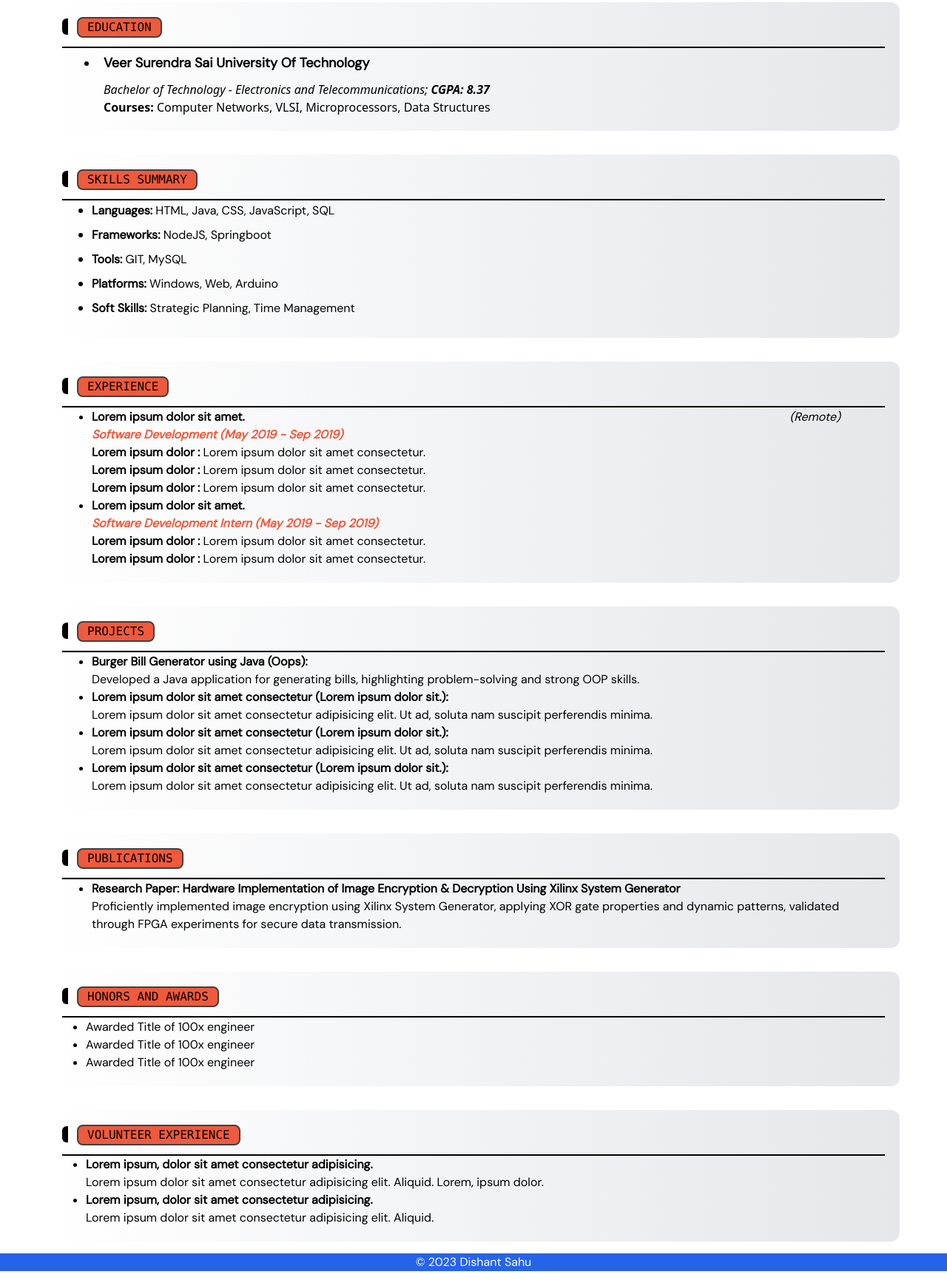
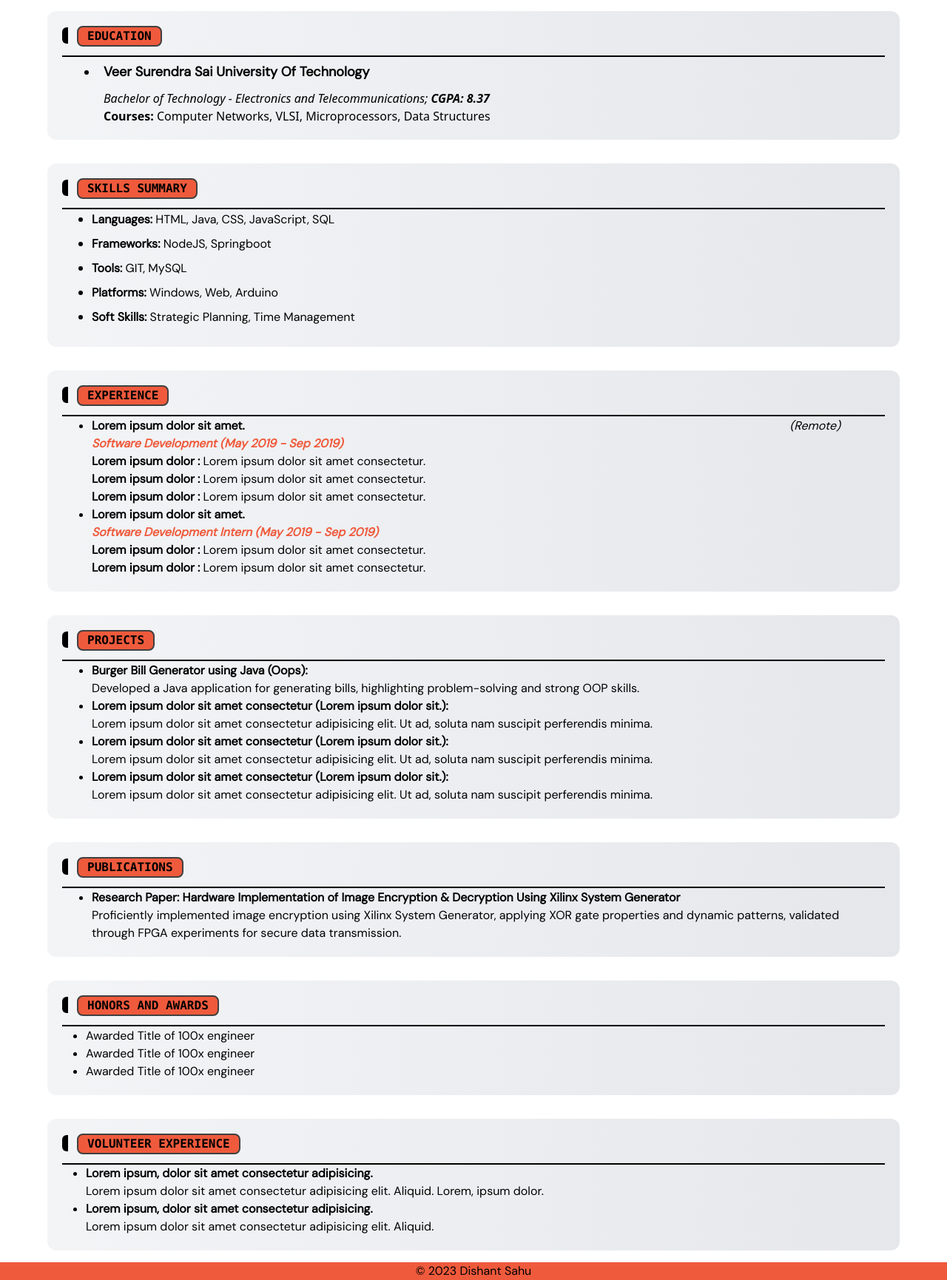
Before and after one commit to dishant-08/html-tcss, a website: page index.html in a window 1280 px wide. Shown: the part 202-1933 px from the top of the page at 74% size. Drawn offline with nearby package versions, Linux system fonts and the light colour scheme.

Commit message:
changed font size

```diff
--- a/index.html
+++ b/index.html
@@ -20,7 +20,9 @@
       },
       fontFamily : {
         'dm': ["DM Sans"] ,
-        'Inter' : ["Inter"]
+        'Inter' : ["Inter"],
+        'monts' : ['Montserrat'],
+        'ver' : ['Verdana']
       }
 
 
@@ -34,9 +36,9 @@
     <header class="bg-bgclr-100x border-2 border-black  flex-col justify-between ">
 
         <div>
-            <h1 class="py-10 text-sky-100 text-center text-6xl uppercase font-inter font-bold text-transparent bg-clip-text bg-gradient-to-r  from-white via-purple-500 to-sky-500">Dishant Sahu</h1>
+            <h1 class="py-10 text-sky-300 text-center text-7xl uppercase font-mono font-bold tracking-wider ">Dishant Sahu</h1>
           </div>
-
+          <!-- text-transparent bg-clip-text bg-gradient-to-r  from-white via-purple-500 to-sky-500 -->
 
         <nav class="flex justify-around pb-3">
             <div>
@@ -60,8 +62,8 @@
     <main class=" flex flex-col items-center ">
 
 
-        <section class=" w-[90%]   mx-3 my-4  hover:border-3 transition-transform duration-300 ease-in-out  hover:scale-105 hover:rounded-xl hover:shadow-xl hover:shadow-blue-700 px-5 pt-2 pb-5 before:border-l-8 before:border-black before:pr-3 before:rounded-md bg-gradient-to-r from-white to-gray-200 to-99% rounded-xl">
-            <h4 class=" my-3 border-2 bg-bgclr-100x border-neutral-700 text-black rounded-lg font-mono px-3 inline-block ">EDUCATION</h4>
+        <section class=" w-[90%]   mx-3 my-4  hover:border-3 transition-transform duration-300 ease-in-out  hover:scale-105 hover:rounded-xl hover:shadow-xl hover:shadow-blue-700 px-5 pt-2 pb-5 before:border-l-8 before:border-black before:pr-3 before:rounded-md bg-gradient-to-r from-gray-100 to-gray-200 to-99% rounded-xl">
+            <h4 class=" my-3 border-2 bg-bgclr-100x border-neutral-700 text-black rounded-lg font-mono px-3 inline-block font-bold ">EDUCATION</h4>
             <div class="border-b-2 border-black"></div>
             <!-- <hr class="font-extrabold"> -->
             <ul class="list-disc text-black">
@@ -75,8 +77,7 @@
             </ul>
         </section>
 
-        <section class=" w-[90%]   mx-3 my-4   hover:border-3 transition-transform duration-300 ease-in-out  hover:scale-105 hover:rounded-xl hover:shadow-xl hover:shadow-blue-700 px-5 pt-2 pb-5 before:border-l-8 before:border-black before:pr-3 before:rounded-md bg-gradient-to-r from-white to-gray-200 to-99% rounded-xl">
-            <h4 class=" my-3 border-2 bg-bgclr-100x border-neutral-700 text-black rounded-lg font-mono px-3 inline-block ">SKILLS SUMMARY</h4>
+        <section class=" w-[90%]   mx-3 my-4  hover:border-3 transition-transform duration-300 ease-in-out  hover:scale-105 hover:rounded-xl hover:shadow-xl hover:shadow-blue-700 px-5 pt-2 pb-5 before:border-l-8 before:border-black before:pr-3 before:rounded-md bg-gradient-to-r from-gray-100 to-gray-200 to-99% rounded-xl">            <h4 class=" my-3 border-2 bg-bgclr-100x border-neutral-700 text-black rounded-lg font-mono px-3 inline-block font-bold">SKILLS SUMMARY</h4>
             <div class="border-b-2 border-black"></div>
 
             <hr>
@@ -90,8 +91,7 @@
         </section>
 
 
-        <section class=" w-[90%]   mx-3 my-4   hover:border-3 transition-transform duration-300 ease-in-out  hover:scale-105 hover:rounded-xl hover:shadow-xl hover:shadow-blue-700 px-5 pt-2 pb-5 before:border-l-8 before:border-black before:pr-3 before:rounded-md bg-gradient-to-r from-white to-gray-200 to-99% rounded-xl">
-            <h4 class=" my-3 border-2 bg-bgclr-100x border-neutral-700 text-black rounded-lg font-mono px-3 inline-block ">EXPERIENCE</h4>
+        <section class=" w-[90%]   mx-3 my-4  hover:border-3 transition-transform duration-300 ease-in-out  hover:scale-105 hover:rounded-xl hover:shadow-xl hover:shadow-blue-700 px-5 pt-2 pb-5 before:border-l-8 before:border-black before:pr-3 before:rounded-md bg-gradient-to-r from-gray-100 to-gray-200 to-99% rounded-xl">            <h4 class=" my-3 border-2 bg-bgclr-100x border-neutral-700 text-black rounded-lg font-mono px-3 inline-block font-bold">EXPERIENCE</h4>
             <div class="border-b-2 border-black"></div>
 
             <hr>
@@ -120,8 +120,7 @@
             </ul>
         </section>
 
-        <section class=" w-[90%]   mx-3 my-4   hover:border-3 transition-transform duration-300 ease-in-out  hover:scale-105 hover:rounded-xl hover:shadow-xl hover:shadow-blue-700 px-5 pt-2 pb-5 before:border-l-8 before:border-black before:pr-3 before:rounded-md bg-gradient-to-r from-white to-gray-200 to-99% rounded-xl">
-            <h4 class=" my-3 border-2 bg-bgclr-100x border-neutral-700 text-black rounded-lg font-mono px-3 inline-block ">PROJECTS</h4>
+        <section class=" w-[90%]   mx-3 my-4  hover:border-3 transition-transform duration-300 ease-in-out  hover:scale-105 hover:rounded-xl hover:shadow-xl hover:shadow-blue-700 px-5 pt-2 pb-5 before:border-l-8 before:border-black before:pr-3 before:rounded-md bg-gradient-to-r from-gray-100 to-gray-200 to-99% rounded-xl">            <h4 class=" my-3 border-2 bg-bgclr-100x border-neutral-700 text-black rounded-lg font-mono px-3 inline-block font-bold ">PROJECTS</h4>
             <div class="border-b-2 border-black"></div>
 
             <hr>
@@ -145,8 +144,7 @@
             </ul>
         </section>
 
-        <section class=" w-[90%]   mx-3 my-4   hover:border-3 transition-transform duration-300 ease-in-out  hover:scale-105 hover:rounded-xl hover:shadow-xl hover:shadow-blue-700 px-5 pt-2 pb-5 before:border-l-8 before:border-black before:pr-3 before:rounded-md bg-gradient-to-r from-white to-gray-200 to-99% rounded-xl">
-            <h4 class=" my-3 border-2 bg-bgclr-100x border-neutral-700 text-black rounded-lg font-mono px-3 inline-block ">PUBLICATIONS</h4>
+        <section class=" w-[90%]   mx-3 my-4  hover:border-3 transition-transform duration-300 ease-in-out  hover:scale-105 hover:rounded-xl hover:shadow-xl hover:shadow-blue-700 px-5 pt-2 pb-5 before:border-l-8 before:border-black before:pr-3 before:rounded-md bg-gradient-to-r from-gray-100 to-gray-200 to-99% rounded-xl">            <h4 class=" my-3 border-2 bg-bgclr-100x border-neutral-700 text-black rounded-lg font-mono px-3 inline-block font-bold ">PUBLICATIONS</h4>
             <div class="border-b-2 border-black"></div>
 
             <hr>
@@ -158,8 +156,7 @@
             </ul>
         </section>
 
-        <section class=" w-[90%]   mx-3 my-4   hover:border-3 transition-transform duration-300 ease-in-out  hover:scale-105 hover:rounded-xl hover:shadow-xl hover:shadow-blue-700 px-5 pt-2 pb-5 before:border-l-8 before:border-black before:pr-3 before:rounded-md bg-gradient-to-r from-white to-gray-200 to-99% rounded-xl">
-            <h4 class=" my-3 border-2 bg-bgclr-100x border-neutral-700 text-black rounded-lg font-mono px-3 inline-block ">HONORS AND AWARDS</h4>
+        <section class=" w-[90%]   mx-3 my-4  hover:border-3 transition-transform duration-300 ease-in-out  hover:scale-105 hover:rounded-xl hover:shadow-xl hover:shadow-blue-700 px-5 pt-2 pb-5 before:border-l-8 before:border-black before:pr-3 before:rounded-md bg-gradient-to-r from-gray-100 to-gray-200 to-99% rounded-xl">            <h4 class=" my-3 border-2 bg-bgclr-100x border-neutral-700 text-black rounded-lg font-mono px-3 inline-block font-bold ">HONORS AND AWARDS</h4>
             <div class="border-b-2 border-black"></div>
 
             <hr>
@@ -171,8 +168,7 @@
         </section>
 
 
-        <section class=" w-[90%]   mx-3 my-4   hover:border-3 transition-transform duration-300 ease-in-out  hover:scale-105 hover:rounded-xl hover:shadow-xl hover:shadow-blue-700 px-5 pt-2 pb-5 before:border-l-8 before:border-black before:pr-3 before:rounded-md bg-gradient-to-r from-white to-gray-200 to-99% rounded-xl">
-            <h4 class=" my-3 border-2 bg-bgclr-100x border-neutral-700 text-black rounded-lg font-mono px-3 inline-block ">VOLUNTEER EXPERIENCE</h4>
+        <section class=" w-[90%]   mx-3 my-4  hover:border-3 transition-transform duration-300 ease-in-out  hover:scale-105 hover:rounded-xl hover:shadow-xl hover:shadow-blue-700 px-5 pt-2 pb-5 before:border-l-8 before:border-black before:pr-3 before:rounded-md bg-gradient-to-r from-gray-100 to-gray-200 to-99% rounded-xl">            <h4 class=" my-3 border-2 bg-bgclr-100x border-neutral-700 text-black rounded-lg font-mono px-3 inline-block font-bold ">VOLUNTEER EXPERIENCE</h4>
             <div class="border-b-2 border-black"></div>
 
             <ul class="list-disc text-black mx-8 font-dm">
@@ -187,7 +183,7 @@
 
     </main>
 
-    <footer class=" text-white font-dm bg-blue-600 text-center"> © 2023 Dishant Sahu</footer>
+    <footer class=" text-black font-dm bg-bgclr-100x text-center"> © 2023 Dishant Sahu</footer>
 
 
 </body>
```
Also changed, not shown: dist/style.css.
